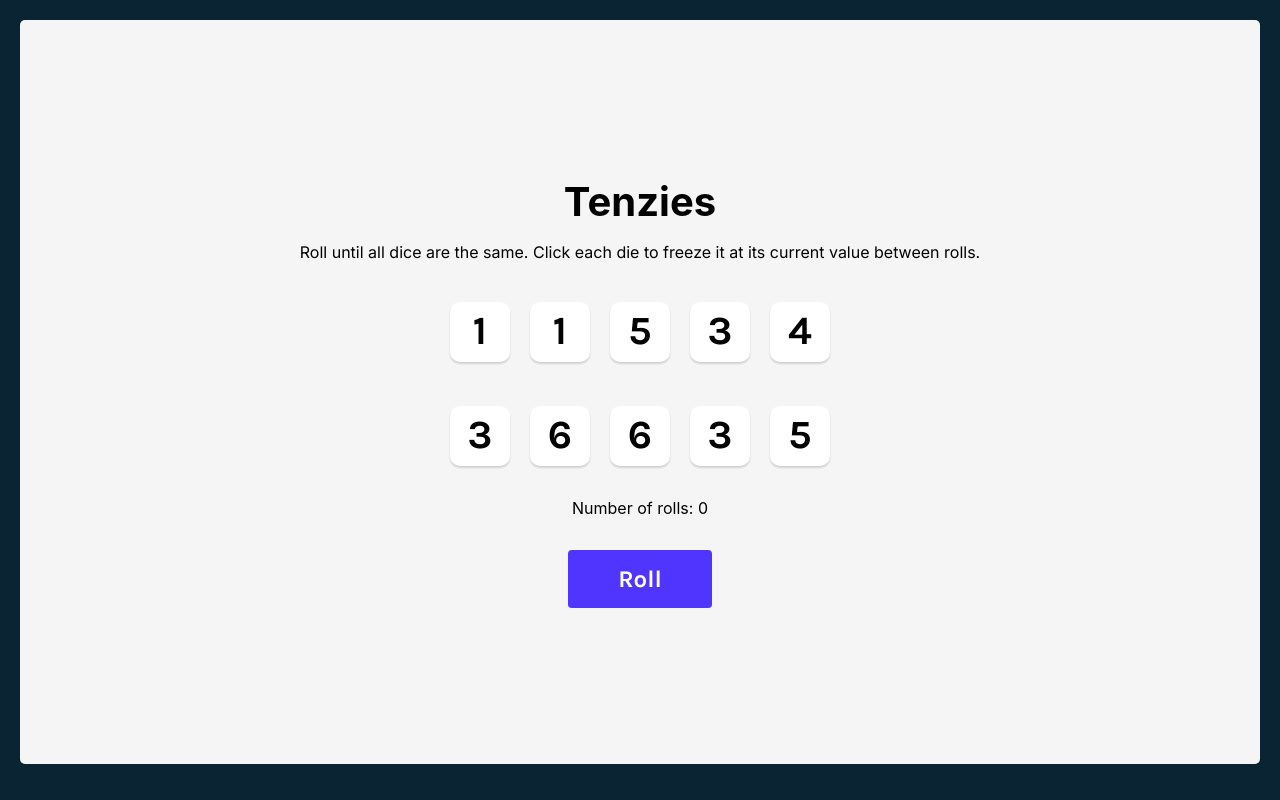
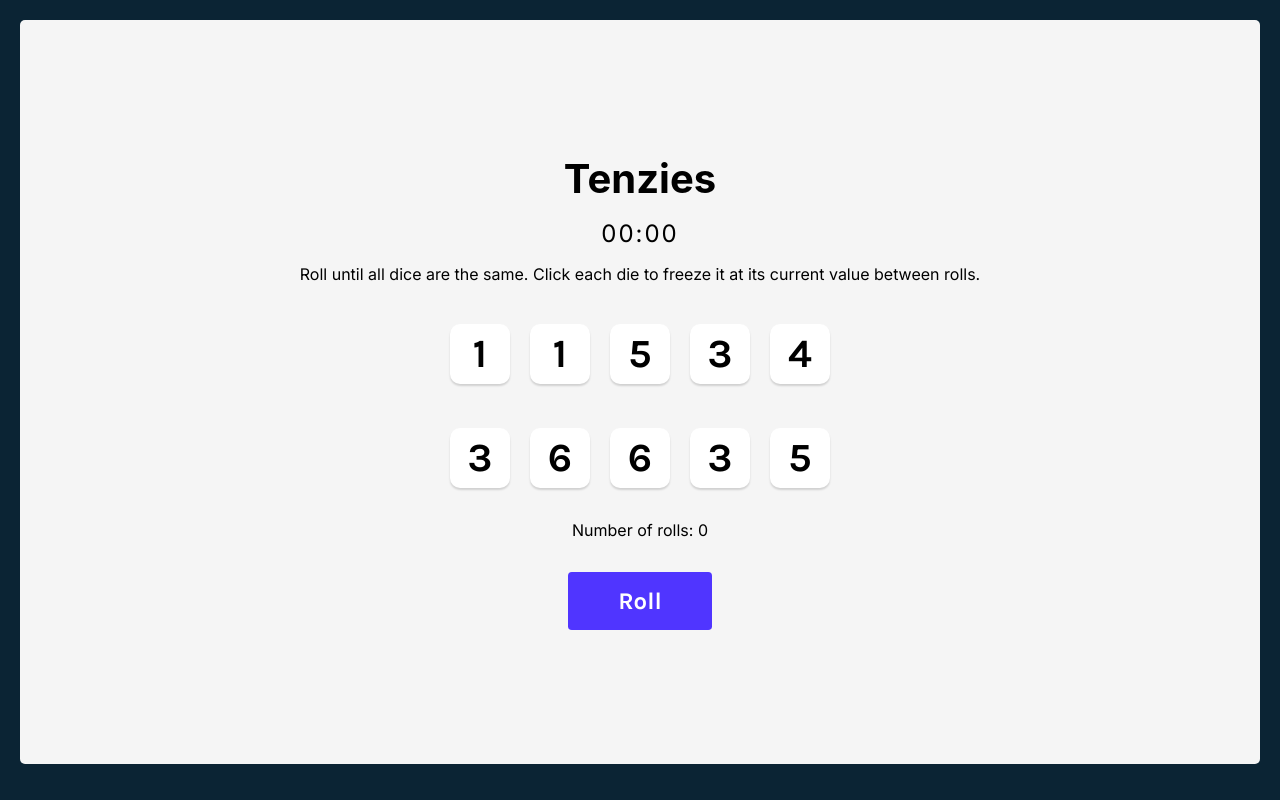
Before and after one commit to cruzrafaelx/tenzies, a React (Create React App) app: page / in a window 1280 px wide. Built offline with nearby package versions, Linux system fonts and the light colour scheme.

Commit message:
add timer function

```diff
--- a/src/App.css
+++ b/src/App.css
@@ -19,7 +19,14 @@ main{
 }
 
 .title {
-  font-size: 40px;
+  font-size: 2.5rem;
+  margin-bottom: 1rem;
+}
+
+.timer{
+  font-family: 'Inter', sans-serif;
+  font-size: 1.5rem;
+  letter-spacing: 2px;
   margin-bottom: 1rem;
 }
 
@@ -70,6 +77,7 @@ main{
 
 .rolls{
   margin-top: 2em;
+  font-family: 'Inter', sans-serif;
 }
 
 .roll--btn{
--- a/src/App.js
+++ b/src/App.js
@@ -2,6 +2,7 @@ import './App.css';
 import { useState, useEffect } from 'react';
 import Die from './components/Die.jsx';
 import ReactConfetti from './components/Confetti.jsx';
+import Timer from './components/Timer.jsx';
 import { nanoid } from 'nanoid';
 
 
@@ -10,6 +11,13 @@ function App() {
   const [dieNumbers, setDieNumbers] = useState(() => newDiceNumbers())
   const [tenzies, setTenzies] = useState(false)
   const [rolls, setRolls] = useState(0)
+
+  //States for timer
+  const[isActive, setIsActive] = useState(false)
+  const[time, setTime] = useState(0)
+
+  //State for the flag
+  const[clicked, setIsClicked] = useState(false)
 
   //Effect to check if values and isHold are equal and true
   useEffect(() => {
@@ -20,6 +28,7 @@ function App() {
 
      if(winner){
       setTenzies(true)
+      setIsActive(false)
     }
 
   }, [dieNumbers])
@@ -43,6 +52,14 @@ function App() {
     return diceArray
   }
 
+  //Flag function: to only run the timer on the first click of roll dice.
+  function toggleTimer(){
+    if(!clicked){
+      setIsClicked(!clicked)
+      setIsActive(!isActive)
+    }
+  }
+
   //Function to roll new dice
   function rollDice(){
     setRolls(prevRolls => prevRolls + 1)
@@ -54,7 +71,9 @@ function App() {
       setTenzies(!tenzies)
       setDieNumbers(newDiceNumbers())
       setRolls(0)
+      setTime(0)
     }
+    toggleTimer()
   }
 
   //Function to hold clicked dice
@@ -62,6 +81,7 @@ function App() {
     setDieNumbers(prevDieNumbers => prevDieNumbers.map(item => {
       return item.id === id ? {...item, isHeld: !item.isHeld} : item
     }))
+    toggleTimer()
   }
 
   const diceCollection = dieNumbers.map((item) => {
@@ -74,6 +94,7 @@ function App() {
   return (
     <main>
       <h1 className="title">Tenzies</h1>
+      <Timer isActive={isActive} time={time} setTime={setTime}/>
       <p className="instructions">Roll until all dice are the same. Click each die to freeze it at its current value between rolls.</p>
       <div className='dice--container'>
         {diceCollection}
--- /dev/null
+++ b/src/components/Timer.jsx
@@ -0,0 +1,40 @@
+import React from "react";
+import { useState, useEffect } from "react";
+
+export default function Timer({isActive, time, setTime}){
+
+
+
+      useEffect(()=>{
+            let interval = null
+
+            if(isActive){
+                  interval = setInterval(()=>{
+                        setTime(prevTime => prevTime +1000)
+                  }, 1000)
+            }else{
+                  clearInterval(interval)
+            }
+
+            return () => {
+                  clearInterval(interval)
+            }
+      }, [isActive])
+
+
+
+      return(
+      <div className="timer">
+            <span className="digits">
+                {("0" + Math.floor((time / 60000) % 60)).slice(-2)}:
+            </span>
+            <span className="digits">
+                {("0" + Math.floor((time / 1000) % 60)).slice(-2)}
+            </span>
+            {/* <span className="digits mili-sec">
+                {("0" + ((time / 10) % 100)).slice(-2)}
+            </span> */}
+      </div>
+      )
+
+}
```
